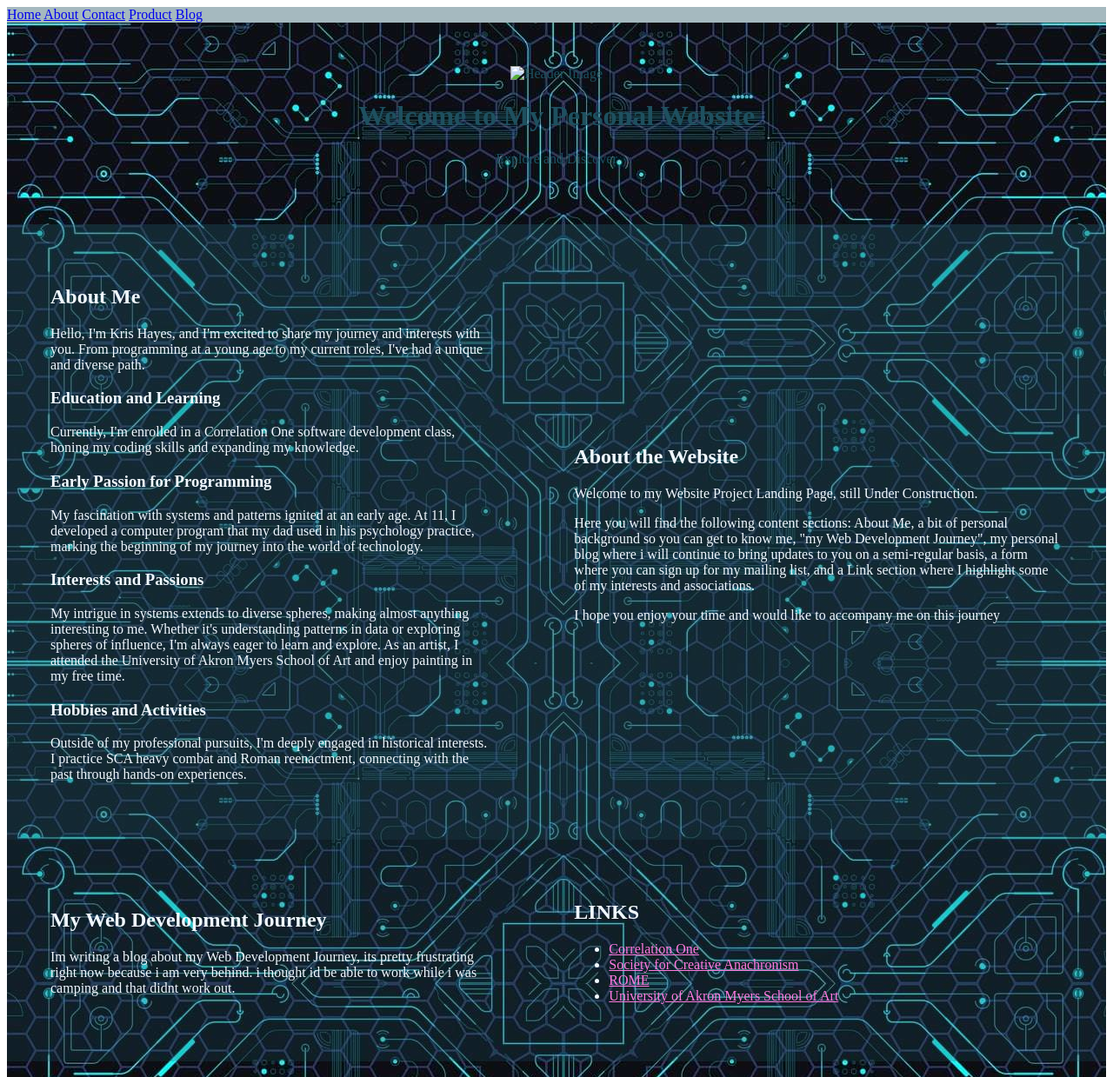
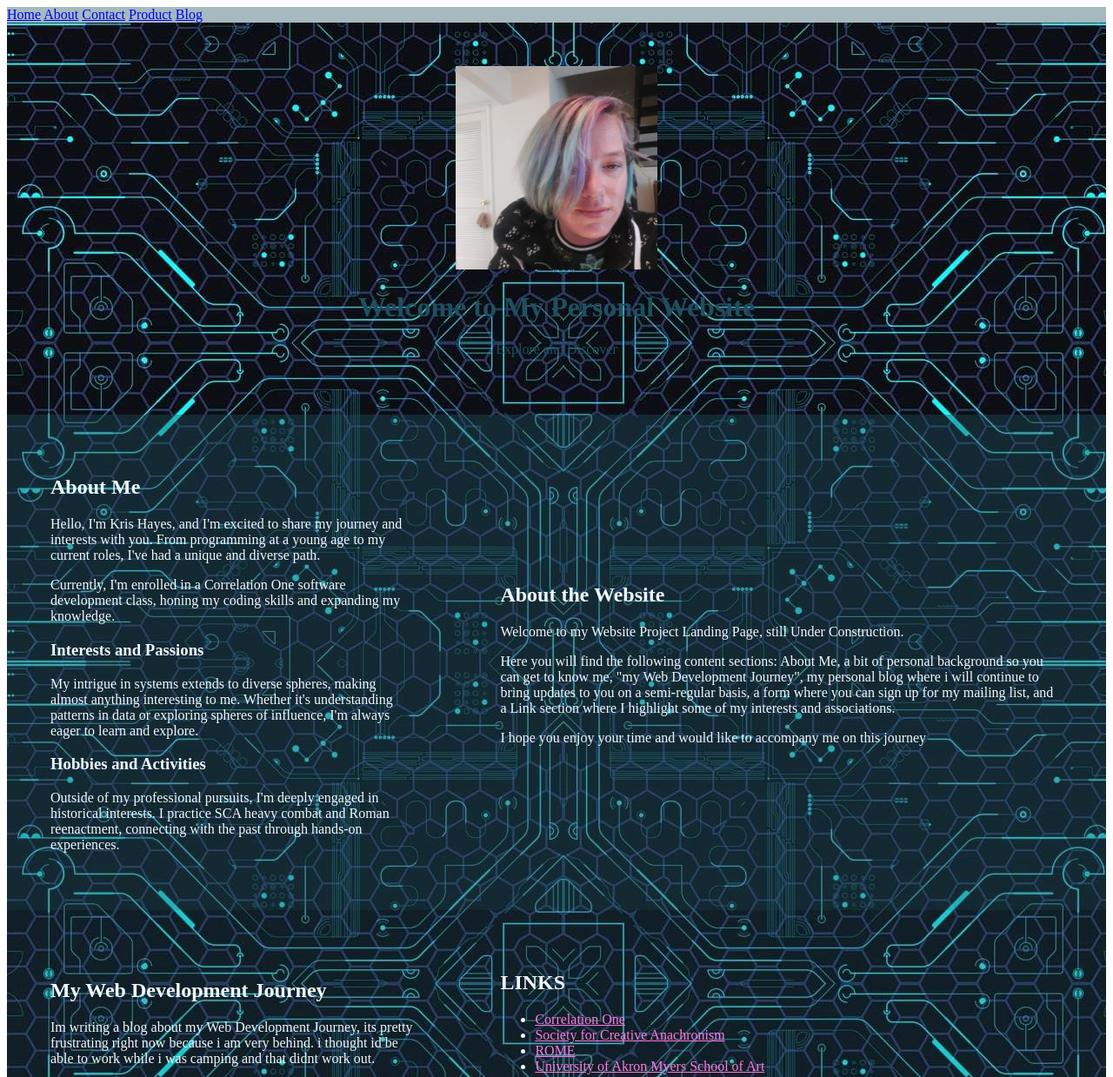
Before and after one commit to KrisWHayes/KrisWHayes.github.io, a plain HTML site: page index.html in a window 1280 px wide. Shown: the top 1239 px of the page at 87% size. Drawn offline with Linux system fonts and the light colour scheme.

Commit message:
Update index.html
comment outs

```diff
--- a/index.html
+++ b/index.html
@@ -21,7 +21,7 @@
 <table cellpadding="0" cellspacing="0" border="0" align="center" width="100%" style="background-image: url('media/background.jpg')"">
 <tr>
     <td colspan="2" style="text-align: center; padding: 50px;color:rgb(30, 80, 95); background-color: rgba(30, 80, 95, 0.4;">
-        <img src="<!--media/-->fbprofile.jpg" alt="Header Image" style="max-width: 20%;">
+        <img src="media/fbprofile.jpg" alt="Header Image" style="max-width: 20%;">
         <h1>Welcome to My Personal Website</h1>
         <p>Explore and Discover</p>
     </td>
@@ -32,15 +32,15 @@
         <p>Hello, I'm Kris Hayes, and I'm excited to share my journey and interests with you. From programming at a young age to my current roles, I've had a unique and diverse path.</p>
 
         <!--<h3>Professional Journey</h3>
-            <p>I work at Amazon in ICQA and also serve as a Learning Ambassador, where I contribute to learning initiatives. In the long term, I aspire to work with data and leverage it to drive insights and decisions.</p>-->
+            <p>I work at Amazon in ICQA and also serve as a Learning Ambassador, where I contribute to learning initiatives. In the long term, I aspire to work with data and leverage it to drive insights and decisions.</p>
 
-        <h3>Education and Learning</h3>
+      <h3>Early Passion for Programming</h3>
+        <p>My fascination with systems and patterns ignited at an early age. At 11, I developed a computer program that my dad used in his psychology practice, marking the beginning of my journey into the world of technology.</p>
+   <h3>Education and Learning</h3>-->
             <p>Currently, I'm enrolled in a Correlation One software development class, honing my coding skills and expanding my knowledge.</p>
-    <h3>Early Passion for Programming</h3>
-        <p>My fascination with systems and patterns ignited at an early age. At 11, I developed a computer program that my dad used in his psychology practice, marking the beginning of my journey into the world of technology.</p>
 
     <h3>Interests and Passions</h3>
-        <p>My intrigue in systems extends to diverse spheres, making almost anything interesting to me. Whether it's understanding patterns in data or exploring spheres of influence, I'm always eager to learn and explore. As an artist, I attended the University of Akron Myers School of Art and enjoy painting in my free time.</p>
+        <p>My intrigue in systems extends to diverse spheres, making almost anything interesting to me. Whether it's understanding patterns in data or exploring spheres of influence, I'm always eager to learn and explore.<!-- As an artist, I attended the University of Akron Myers School of Art and enjoy painting in my free time.</p>-->
 
     <h3>Hobbies and Activities</h3>
         <p>Outside of my professional pursuits, I'm deeply engaged in historical interests. I practice SCA heavy combat and Roman reenactment, connecting with the past through hands-on experiences. <p>
```
